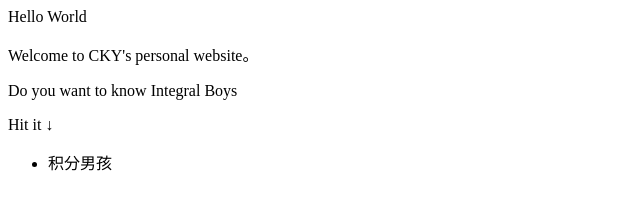
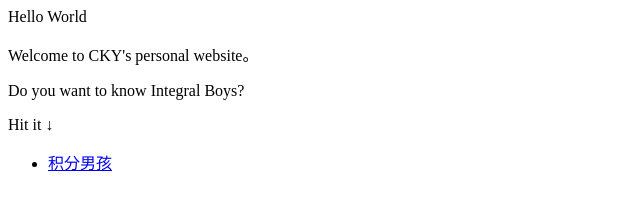
Before and after one commit to believer2/cky.github.io, a plain HTML site: page index.html in a window 1280 px wide. Shown: the full height of the page, 0-640 px from the left. Drawn offline with Linux system fonts and the light colour scheme.

Commit message:
Update index.html

```diff
--- a/index.html
+++ b/index.html
@@ -1,7 +1,7 @@
-<p>Hello World</p>
+<p>       Hello World</p>
 <p>Welcome to CKY's personal website。</p>
-<p>Do you want to know Integral Boys</p>
-<p>Hit it ↓</p>
+<p>Do you want to know Integral Boys?</p>
+<p>     Hit it ↓</p>
 <ul>
-  <li><a herf = "https://mp.weixin.qq.com/s/nTg_jMRhCuuaI6jH8HEFGA">积分男孩</li>
+  <li><a href = "https://mp.weixin.qq.com/s/nTg_jMRhCuuaI6jH8HEFGA">积分男孩</li>
 </ul>
```
